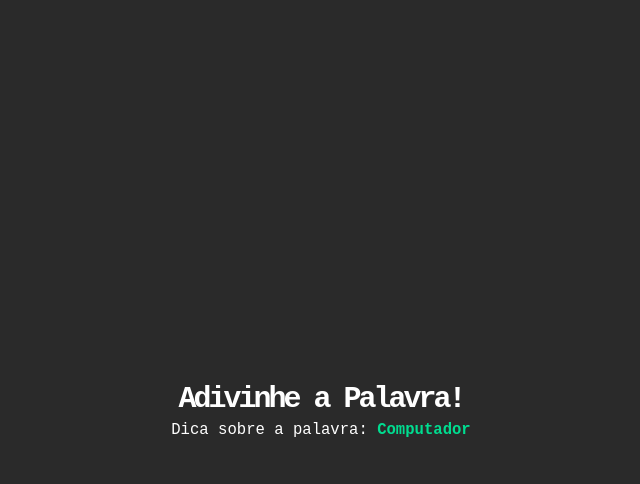
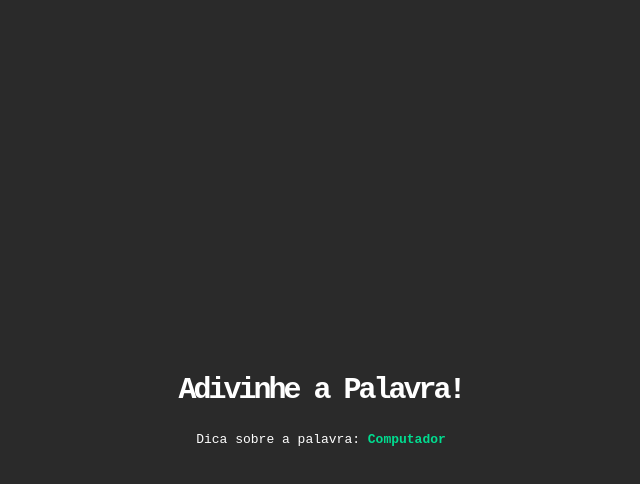
Before and after one commit to mathieuz/secret-word, a React (Vite) app: page / in a window 1280 px wide. Both pictures are taken after a click on the button "Começar Jogo!". Shown: the top 484 px of the page, without its empty margins (319-959 px from the left). Built offline with nearby package versions, Linux system fonts and the light colour scheme.

Commit message:
feat: estilos GameScreen

```diff
--- a/src/screens/GameScreen/GameScreen.module.css
+++ b/src/screens/GameScreen/GameScreen.module.css
@@ -2,7 +2,14 @@
     display: flex;
     flex-direction: column;
     align-items: center;
-    text-align: center;
+}
+
+.container .row, .container .column {
+    margin-bottom: 25px;
+}
+
+.container .row:last-child, .container .column:last-child{
+    margin-bottom: auto;
 }
 
 .row {
@@ -19,14 +26,42 @@
     font-weight: bold;
     letter-spacing: -3px;
     font-size: 30px;
-    margin-bottom: 5px;
+    margin-bottom: 0px;
 }
 
 .text {
-    font-size: larger;
+    font-size: 13px;
 }
 
 .wordTip {
     color: rgb(0, 221, 144);
     font-weight: 800;
 }
+
+.attemptCount {
+    color: rgb(221, 0, 129);
+}
+
+.textAlignStart {
+    text-align: start;
+}
+
+.textAlignCenter {
+    text-align: center;
+}
+
+.justifyBetween {
+    justify-content: space-between;
+}
+
+.justifySelfCenter {
+    justify-self: center;
+}
+
+.w100 {
+    width: 100%;
+}
+
+.triedLettersContainer {
+    color: tomato;
+}
```
